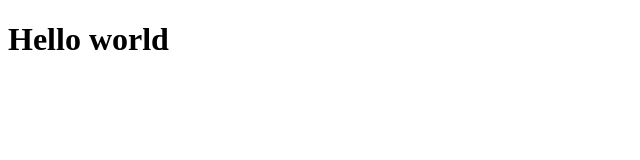
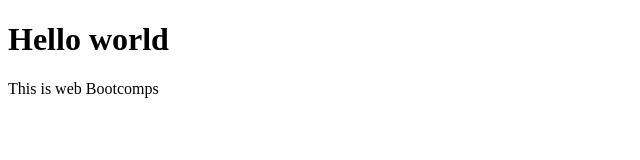
Before and after one commit to Jehadalmaliki/new-git-project, a plain HTML site: page index.html in a window 1280 px wide. Shown: the whole page, without its empty margins (0-640 px from the left). Drawn offline with Linux system fonts and the light colour scheme.

Commit message:
This is second comment

```diff
--- a/index.html
+++ b/index.html
@@ -8,5 +8,6 @@
 </head>
 <body>
    <h1>Hello world</h1>
+   <p>This is web Bootcomps</p>
 </body>
 </html>
```
